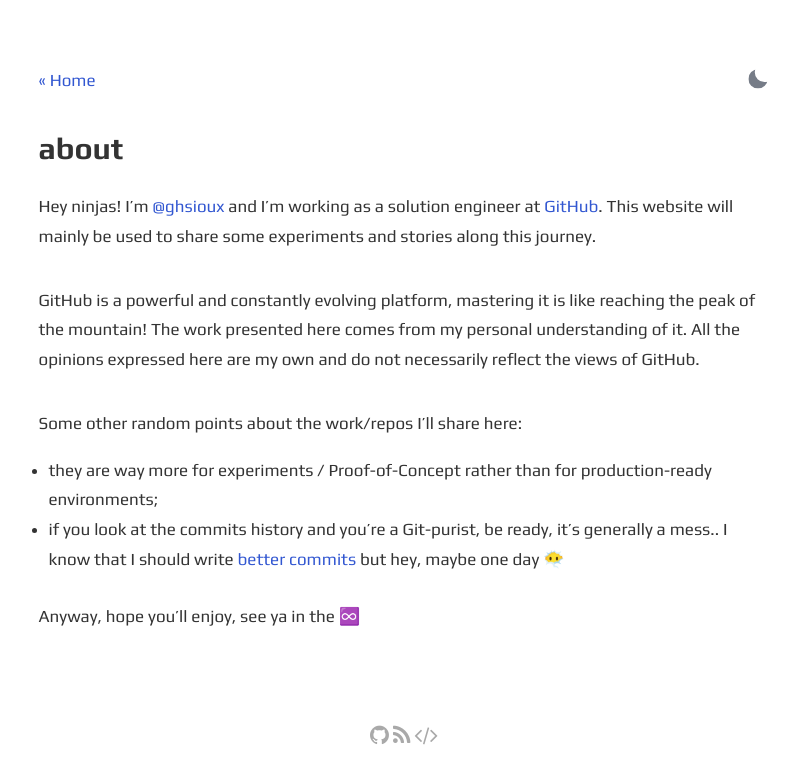
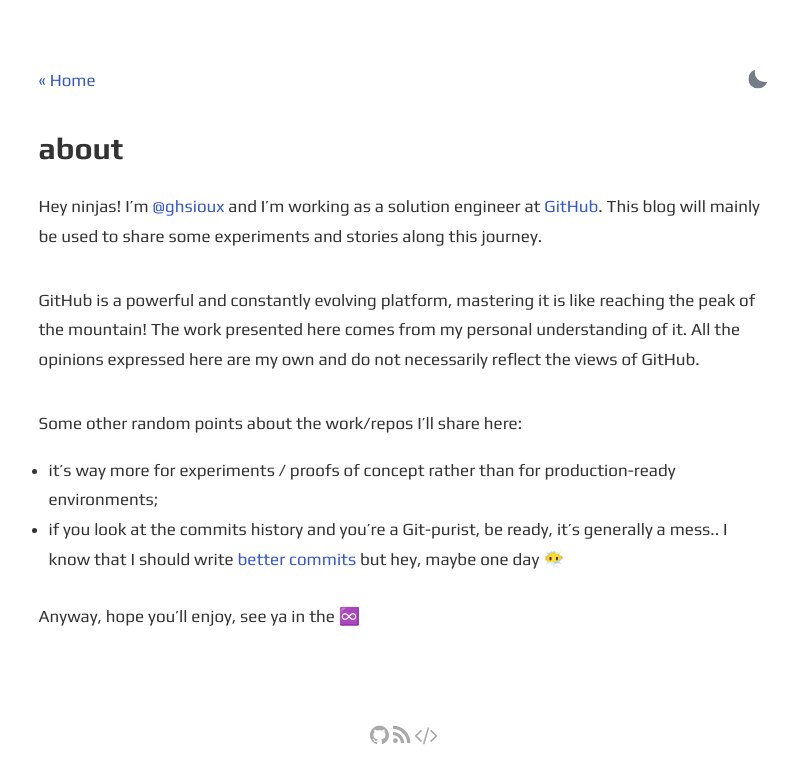
Before and after one commit to ghsioux/ghsioux.github.io, a Jekyll site: the page built from _pages/about.md, in a window 1280 px wide. Shown: the top 784 px of the page, without its empty margins (236-1033 px from the left). Built offline with Jekyll 4.4.1, drawn with Linux system fonts in a browser that asks for light colours.

Commit message:
update about

```diff
--- a/_pages/about.md
+++ b/_pages/about.md
@@ -6,12 +6,12 @@ summary: About me
 comments: false
 ---
 
-Hey ninjas! I'm [@ghsioux](https://github.com/ghsioux) and I'm working as a solution engineer at [GitHub](https://github.com/). This website will mainly be used to share some experiments and stories along this journey.
+Hey ninjas! I'm [@ghsioux](https://github.com/ghsioux) and I'm working as a solution engineer at [GitHub](https://github.com/). This blog will mainly be used to share some experiments and stories along this journey.
 
 GitHub is a powerful and constantly evolving platform, mastering it is like reaching the peak of the mountain! The work presented here comes from my personal understanding of it. All the opinions expressed here are my own and do not necessarily reflect the views of GitHub.
 
 Some other random points about the work/repos I'll share here:
-* they are way more for experiments / Proof-of-Concept rather than for production-ready environments;
+* it's way more for experiments / proofs of concept rather than for production-ready environments;
 * if you look at the commits history and you're a Git-purist, be ready, it's generally a mess.. I know that I should write [better commits](https://github.blog/2022-06-30-write-better-commits-build-better-projects/#writing-better-commits) but hey, maybe one day 😶‍🌫️
 
 Anyway, hope you'll enjoy, see ya in the ♾️
```
